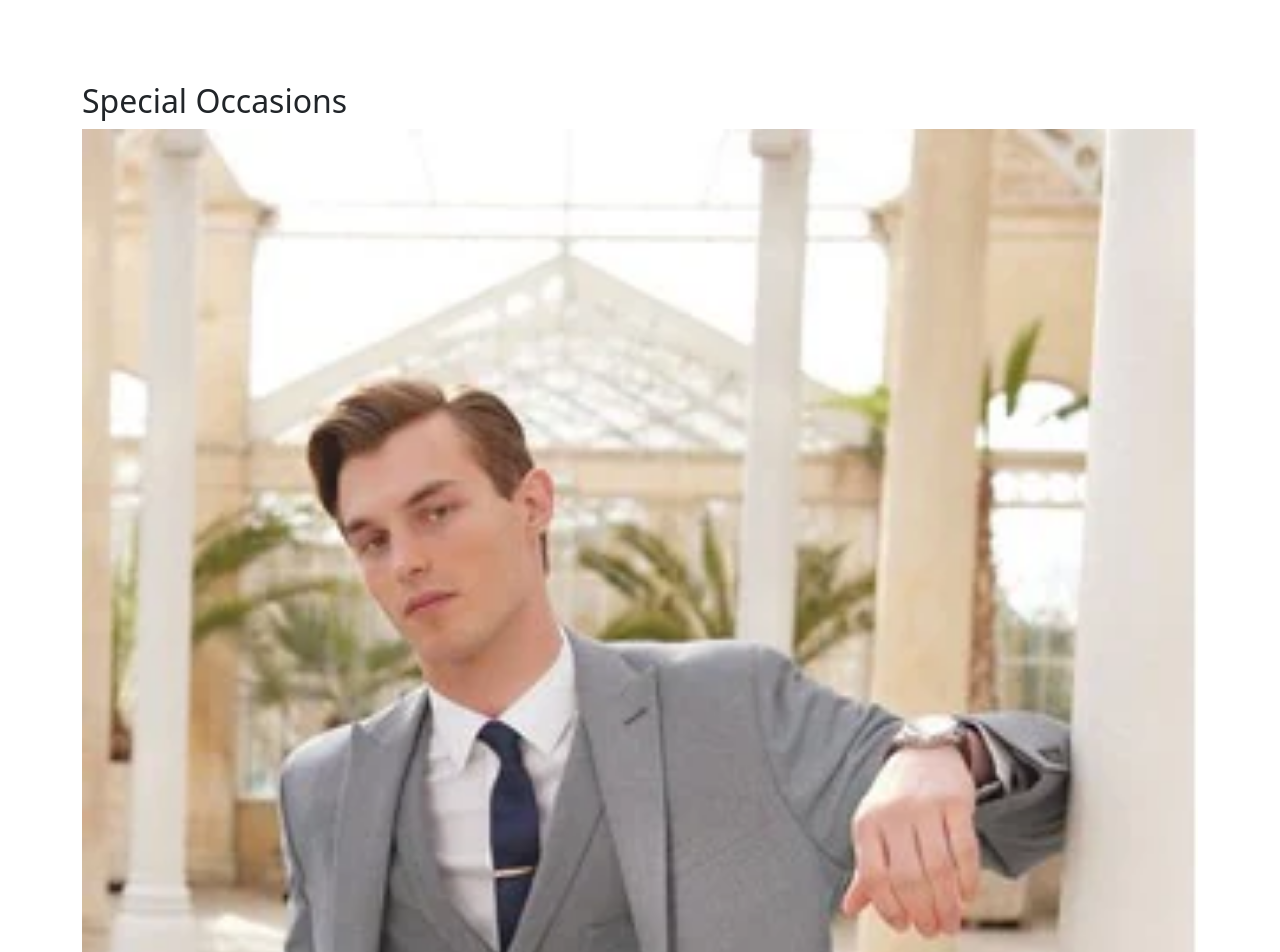
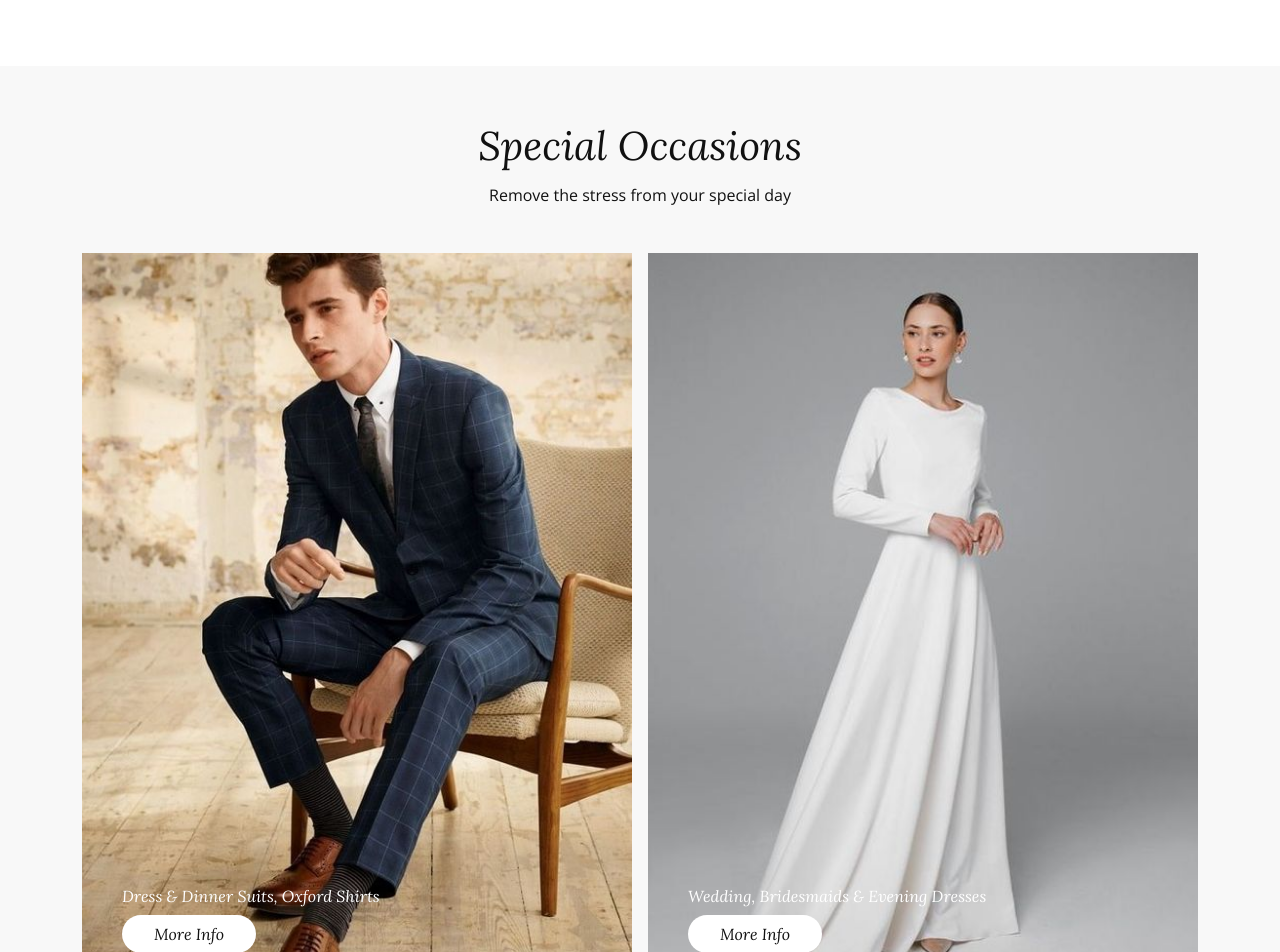
Before and after one commit to Todd-Owen-Mpeli/KandysLaunderette, a Next.js app: page / in a window 1280 px wide. Shown: the part 1600-2552 px from the top of the page. Built offline with nearby package versions, Linux system fonts and the light colour scheme.

Commit message:
Updated the content page and styling.

```diff
--- a/pages/index.js
+++ b/pages/index.js
@@ -1,4 +1,5 @@
 import Head from "next/head";
+import Link from "next/link";
 import Image from "next/image";
 import Navbar from "/components/Navbar";
 import Footer from "/components/Footer";
@@ -184,48 +185,51 @@ export default function Home() {
 					<div className={styles.content}>
 						<div className={styles.title}>
 							<h2>Special Occasions</h2>
-							<h5></h5>
+							<h5>Remove the stress from your special day</h5>
 						</div>
 
 						<div className={styles.innerContent}>
 							<div className={styles.productDisplay}>
-								<a href="#" target="blank">
+								<Link href="#suit" target="blank">
+									<a>
 										<Image
-										src="/img/286-521s.webp"
+											src="/img/2f7f5644b96ce5f477f1522efa614d32.jpg"
 											alt="Product Image"
-										width={400}
-										height={600}
+											width={300}
+											height={400}
 											layout="responsive"
-										objectFit="contain"
+											objectFit="cover"
 										/>
 									</a>
-
+								</Link>
 								<div className={styles.content}>
 									<h2>Dress & Dinner Suits, Oxford Shirts</h2>
 									<newButton className={styles.shopButton}>
-										<a href="#" target="blank">
-											More Info
-										</a>
+										<Link href="#" target="blank">
+											<a>More Info</a>
+										</Link>
 									</newButton>
 								</div>
 							</div>
 							<div className={styles.productDisplay}>
-								<a href="#" target="blank">
+								<Link href="#" target="blank">
+									<a>
 										<Image
 											src="/img/2dadbbf0777ed8a16b24ccde6a6f90dd.jpg"
 											alt="Product Image"
-										width={400}
-										height={600}
+											width={300}
+											height={400}
 											layout="responsive"
-										objectFit="contain"
+											objectFit="cover"
 										/>
 									</a>
+								</Link>
 								<div className={styles.content}>
 									<h2>Wedding, Bridesmaids & Evening Dresses </h2>
 									<newButton className={styles.shopButton}>
-										<a href="#" target="blank">
-											More Info
-										</a>
+										<Link href="#" target="blank">
+											<a>More Info</a>
+										</Link>
 									</newButton>
 								</div>
 							</div>
--- a/styles/Home.module.scss
+++ b/styles/Home.module.scss
@@ -145,8 +145,66 @@
 /* ===== SPECIAL OCCASIONS =====*/
 .specialOccasions {
 	padding: 1rem 0;
+	background-color: $baseColor_lightGrey1;
 
 	.content {
+		.title {
+			text-align: center;
+			padding: 2.5rem 0;
+
+			h2 {
+				color: $baseColor_black;
+				font-size: $fontSize_large-1;
+				font-family: $fontStyle_option1;
+			}
+
+			h5 {
+				margin-top: 1rem;
+				color: $baseColor_black;
+				font-size: $fontSize_normal;
+				font-family: $fontStyle_header;
+			}
+		}
+
+		.innerContent {
+			display: grid;
+			grid-template-columns: repeat(2, 1fr);
+			grid-column-gap: 1rem;
+
+			.productDisplay {
+				.content {
+					bottom: 100px;
+					padding: 0 1rem;
+					position: relative;
+					margin-left: 1.5rem;
+
+					h2 {
+						margin-bottom: 1rem;
+						color: $baseColor_white;
+						font-size: $fontSize_normal;
+						font-family: $fontStyle_option1;
+					}
+
+					.shopButton {
+						width: fit-content;
+						padding: 0.5rem 2rem;
+						border-radius: 50px;
+						background-color: $backgroundColor_White;
+
+						a {
+							text-decoration: none;
+							color: $baseColor_black;
+							font-size: $fontSize_normal;
+							font-family: $fontStyle_option1;
+						}
+
+						a:hover {
+							color: $baseColor_lightGrey3;
+						}
+					}
+				}
+			}
+		}
 	}
 }
 
--- a/styles/_colors.scss
+++ b/styles/_colors.scss
@@ -2,6 +2,7 @@
 $baseColor_white: #fff;
 $baseColor_black: #111;
 $baseColor_lightGrey: #d5d5d5;
+$baseColor_lightGrey1: #f8f8f8;
 $baseColor_lightGrey2: #d3d3d3;
 $baseColor_lightGrey3: #b3b3b3;
 $baseColor_lightGrey4: #686868;
```
Also changed, not shown: public/img/286-521s.webp (deleted), public/img/2f7f5644b96ce5f477f1522efa614d32.jpg (added). Lines whose indentation alone changed are shown as unchanged.
